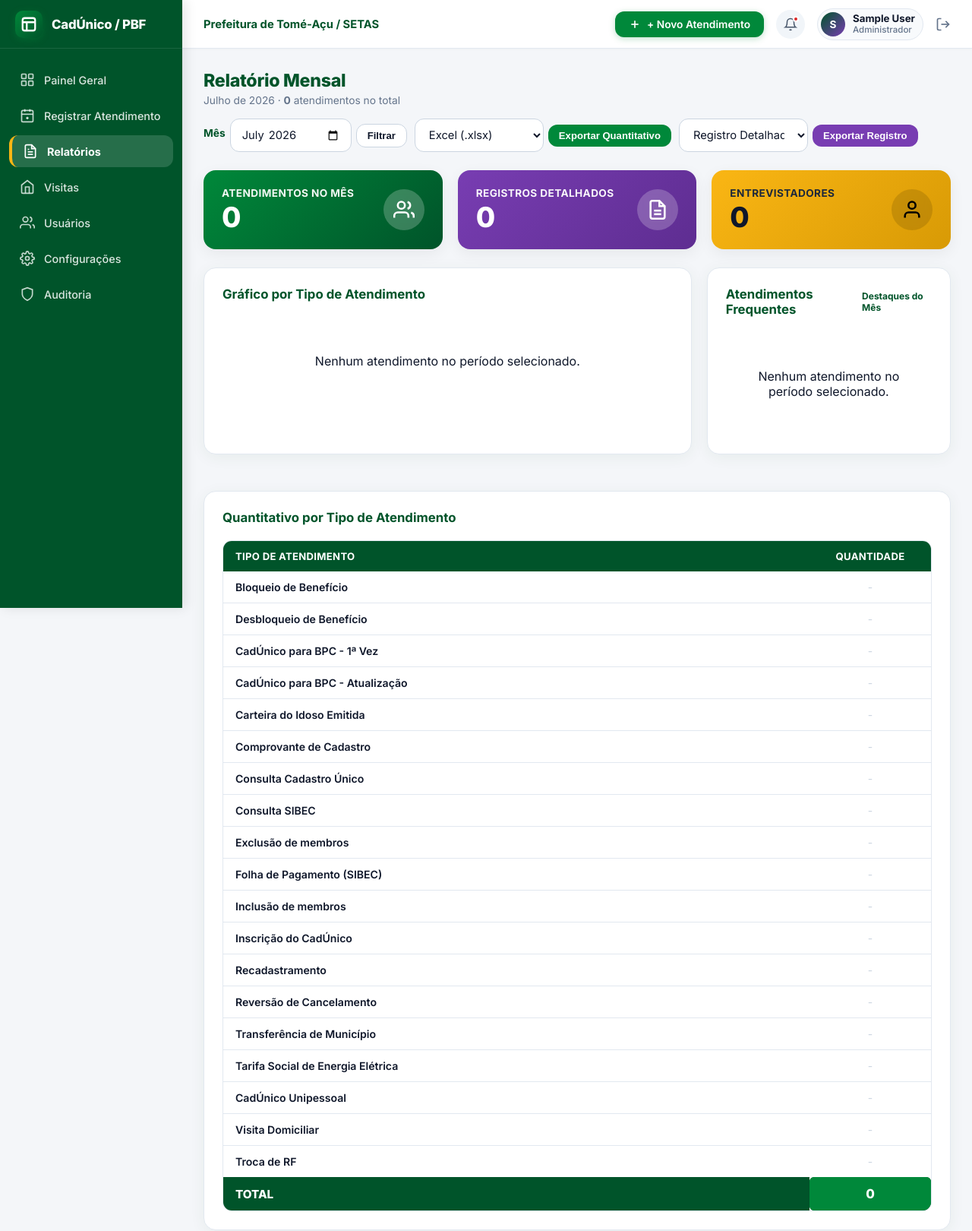
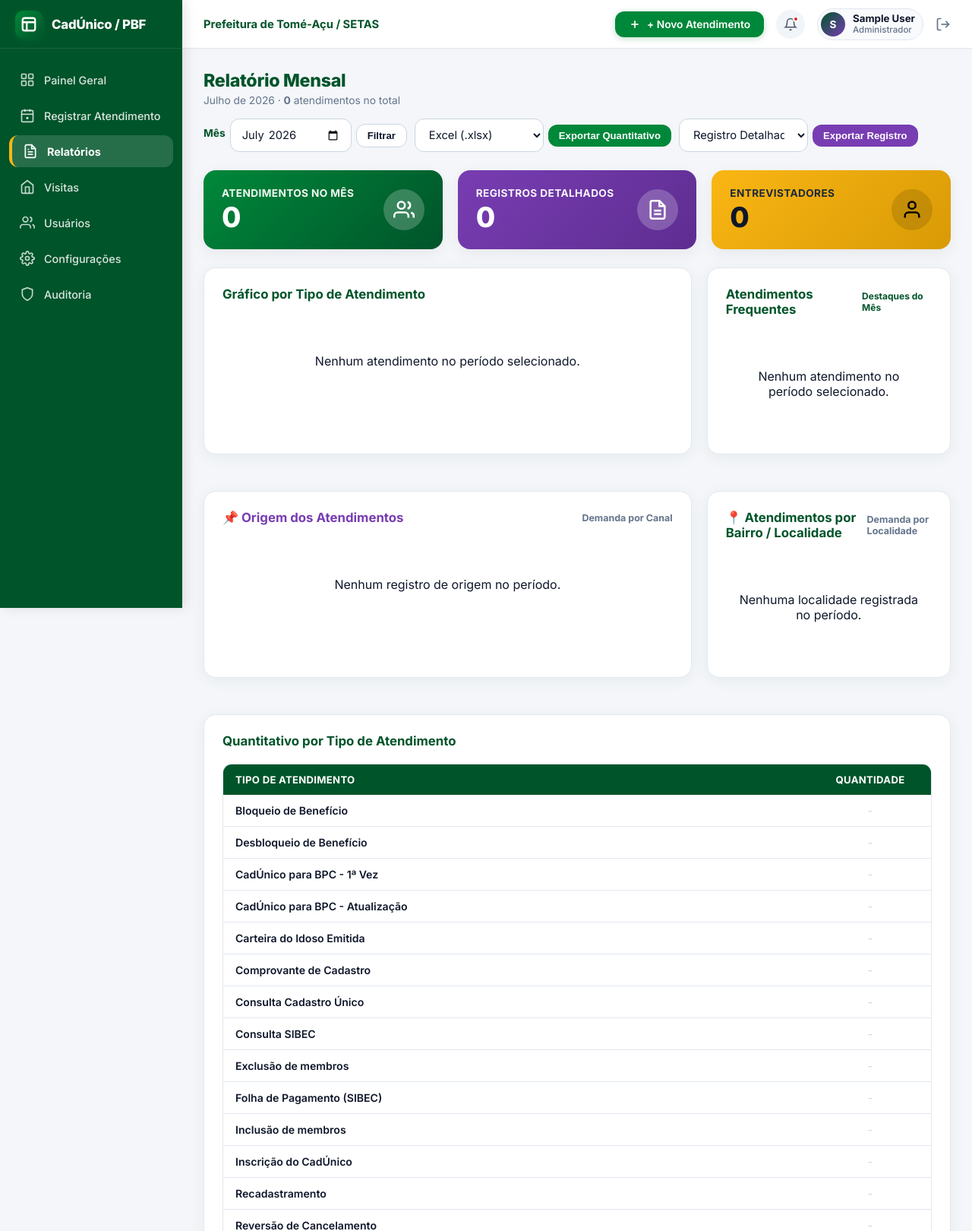
Before and after one commit to Falwk/cadunico-sistema, a Flask app: page /relatorio?mes=2026-07 in a window 1280 px wide. Shown: the top 1620 px of the page at 76% size. Run offline with Flask 3, Linux system fonts and the light colour scheme; the visitor is signed in with stand-in values (Sample User, id 1); data comes from the database, SQL or seed files in the repository; tables that the repository leaves empty hold one stand-in row (values such as "Sample post"); some libraries are stand-ins or nearby versions.

Commit message:
feat: separacao dos cards de Origem do Atendimento e Atendimentos por Bairro na tela de relatorio

```diff
--- a/app.py
+++ b/app.py
@@ -1387,10 +1387,6 @@ def dashboard():
         b = r['bairro'].strip().title()
         bairros_quant[b] = bairros_quant.get(b, 0) + 1
 
-    rows_a = _fetchall(conn, f"SELECT origem, COUNT(*) as total FROM atendimentos WHERE data LIKE {PH} GROUP BY origem", (mes + '%',))
-    for r in rows_a:
-        bairros_quant[r['origem']] = bairros_quant.get(r['origem'], 0) + r['total']
-
     grafico_bairros = sorted(
         [{'nome': b, 'total': t} for b, t in bairros_quant.items()],
         key=lambda x: x['total'], reverse=True
@@ -1626,10 +1622,6 @@ def dados_relatorio(mes):
     for r in rows_v:
         b = r['bairro'].strip().title()
         bairros_quant[b] = bairros_quant.get(b, 0) + 1
-
-    for o, t in origens_quant.items():
-        if t > 0:
-            bairros_quant[o] = bairros_quant.get(o, 0) + t
 
     grafico_bairros = sorted(
         [{'nome': b, 'total': t} for b, t in bairros_quant.items()],
--- a/templates/relatorio.html
+++ b/templates/relatorio.html
@@ -134,28 +134,63 @@
   </div>
   {% endif %}
 
-  {% if grafico_bairros %}
-  <div class="card chart-card" style="margin-bottom:24px;">
+  <div class="chart-grid" style="margin-bottom:24px;">
+    <!-- Card Origem de Atendimento -->
+    <div class="card chart-card">
       <div class="card-title" style="display:flex; justify-content:space-between; align-items:center;">
-      <span style="display:flex; align-items:center; gap:8px;">
-        📍 Atendimentos por Bairro / Localidade
+        <span style="display:flex; align-items:center; gap:8px; color:var(--cad-roxo);">
+          📌 Origem dos Atendimentos
         </span>
-      <span style="font-size:0.8rem; color:var(--text-muted);">Número de Atendimentos por Localidade</span>
+        <span style="font-size:0.78rem; color:var(--text-muted);">Demanda por Canal</span>
       </div>
-    {% set max_b = grafico_bairros[0].total %}
+      {% if grafico_origens %}
+        {% set max_o = grafico_origens[0].total %}
         <div class="bar-list compact" style="margin-top:12px;">
-    {% for item in grafico_bairros %}
+        {% for item in grafico_origens %}
           <div class="bar-row">
-        <div class="bar-label" title="{{ item.nome }}">{{ item.nome }}</div>
-        <div class="bar-track" style="background:#F3E8FF;"><div class="bar-fill" style="background:linear-gradient(90deg, #783DB2, #00883A); width:{{ (item.total/max_b*100)|round(0,'floor') }}%"></div></div>
+            <div class="bar-label" title="{{ item.nome }}" style="font-weight:700;">{{ item.nome }}</div>
+            <div class="bar-track" style="background:#F5F3FF;">
+              <div class="bar-fill" style="background:linear-gradient(90deg, #783DB2, #00883A); width:{{ (item.total/max_o*100)|round(0,'floor') }}%"></div>
+            </div>
             <div class="bar-value" style="color:#783DB2; font-weight:800; font-size:0.85rem;">
               {{ item.total }} {% if item.total == 1 %}atendimento{% else %}atendimentos{% endif %}
             </div>
           </div>
         {% endfor %}
         </div>
+      {% else %}
+        <p class="text-muted empty-state">Nenhum registro de origem no período.</p>
+      {% endif %}
     </div>
+
+    <!-- Card Atendimentos por Bairro / Localidade -->
+    <div class="card chart-card">
+      <div class="card-title" style="display:flex; justify-content:space-between; align-items:center;">
+        <span style="display:flex; align-items:center; gap:8px; color:var(--cad-verde-escuro);">
+          📍 Atendimentos por Bairro / Localidade
+        </span>
+        <span style="font-size:0.78rem; color:var(--text-muted);">Demanda por Localidade</span>
+      </div>
+      {% if grafico_bairros %}
+        {% set max_b = grafico_bairros[0].total %}
+        <div class="bar-list compact" style="margin-top:12px;">
+        {% for item in grafico_bairros %}
+          <div class="bar-row">
+            <div class="bar-label" title="{{ item.nome }}" style="font-weight:700;">{{ item.nome }}</div>
+            <div class="bar-track" style="background:#F0FDF4;">
+              <div class="bar-fill" style="background:linear-gradient(90deg, #00883A, #00542A); width:{{ (item.total/max_b*100)|round(0,'floor') }}%"></div>
+            </div>
+            <div class="bar-value" style="color:#00542A; font-weight:800; font-size:0.85rem;">
+              {{ item.total }} {% if item.total == 1 %}atendimento{% else %}atendimentos{% endif %}
+            </div>
+          </div>
+        {% endfor %}
+        </div>
+      {% else %}
+        <p class="text-muted empty-state">Nenhuma localidade registrada no período.</p>
       {% endif %}
+    </div>
+  </div>
 
   {% if grafico_tipos %}
   <div class="card">
```
Lines whose indentation alone changed are shown as unchanged.
